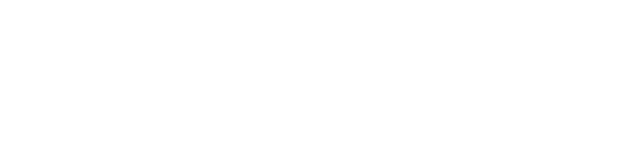
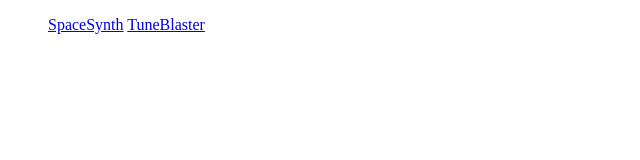
Before and after one commit to ZakharDay/adc, a plain HTML site: page src/web-synths.html in a window 1280 px wide. Shown: the whole page, without its empty margins (0-640 px from the left). Drawn offline with Linux system fonts and the light colour scheme.

Commit message:
Web synths link added

```diff
--- a/src/web-synths.html
+++ b/src/web-synths.html
@@ -3,21 +3,21 @@
   <head>
     <defaultmeta></defaultmeta>
 
-    <title>
-      Веб-синтезаторы <sitename></sitename>
-    </title>
+    <title>Веб-синтезаторы <sitename></sitename></title>
 
     <ogmeta></ogmeta>
 
     <analytics></analytics>
   </head>
 
-  <body class="projects">
+  <body class="index">
     <menubar></menubar>
 
-    <section class="projectsGrid">
-      <!-- <a class="project" href="" target="_blank"></a> -->
-    </section>
+    <menu class="mainMenu">
+      <!-- prettier-ignore -->
+      <a href="https://spacesynth.adc.ac" target="_blank">SpaceSynth</a>
+      <a href="https://tuneblaster.adc.ac" target="_blank">TuneBlaster</a>
+    </menu>
 
     <footerbar></footerbar>
   </body>
```
Also changed, not shown: src/index.html (+3 -5 lines).
